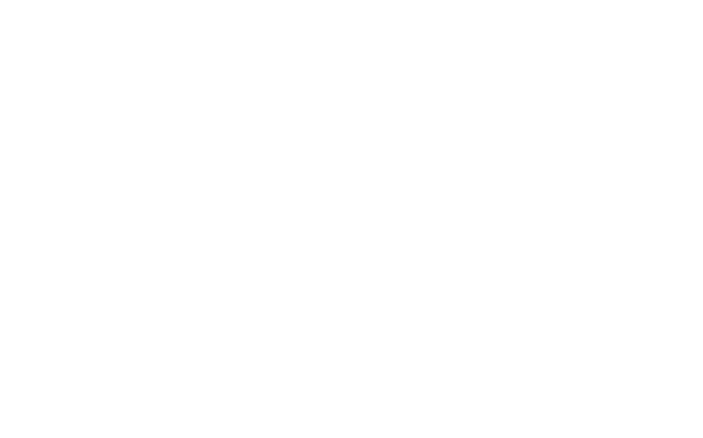
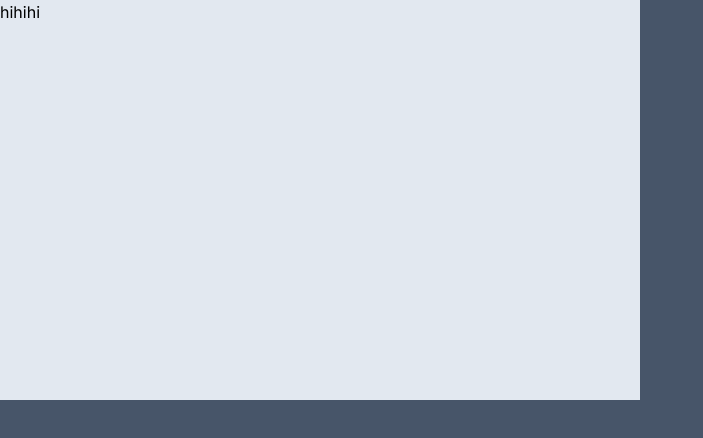
Before and after one commit to forhn37/WebTimerforLearning, a Next.js app in the folder stopwatchnext/: page /stopwatch in a window 1280 px wide. Shown: the top 438 px of the page, without its empty margins (0-703 px from the left). Built offline with nearby package versions, Linux system fonts and the light colour scheme.

Commit message:
feat : layouttest , page 라우팅 확인

```diff
--- a/stopwatchnext/app/stopwatch/layout.tsx
+++ b/stopwatchnext/app/stopwatch/layout.tsx
@@ -1,6 +1,11 @@
-export default function Home() {
+export default function Home({
+  children,
+}: {
+  children: React.ReactNode
+}) {
   return (
-    <div className="bg-slate-600">
+    <div className="bg-slate-600 w-screen h-screen">
+      {children}
     </div>
   )
 }
--- a/stopwatchnext/app/stopwatch/page.tsx
+++ b/stopwatchnext/app/stopwatch/page.tsx
@@ -1,7 +1,7 @@
-export default function Home() {
+export default function StopWatchHome() {
   return (
-    <main>
+    <div className="w-1/2 h-1/2 bg-slate-200">
       hihihi
-    </main>
+    </div>
   )
 }
```
